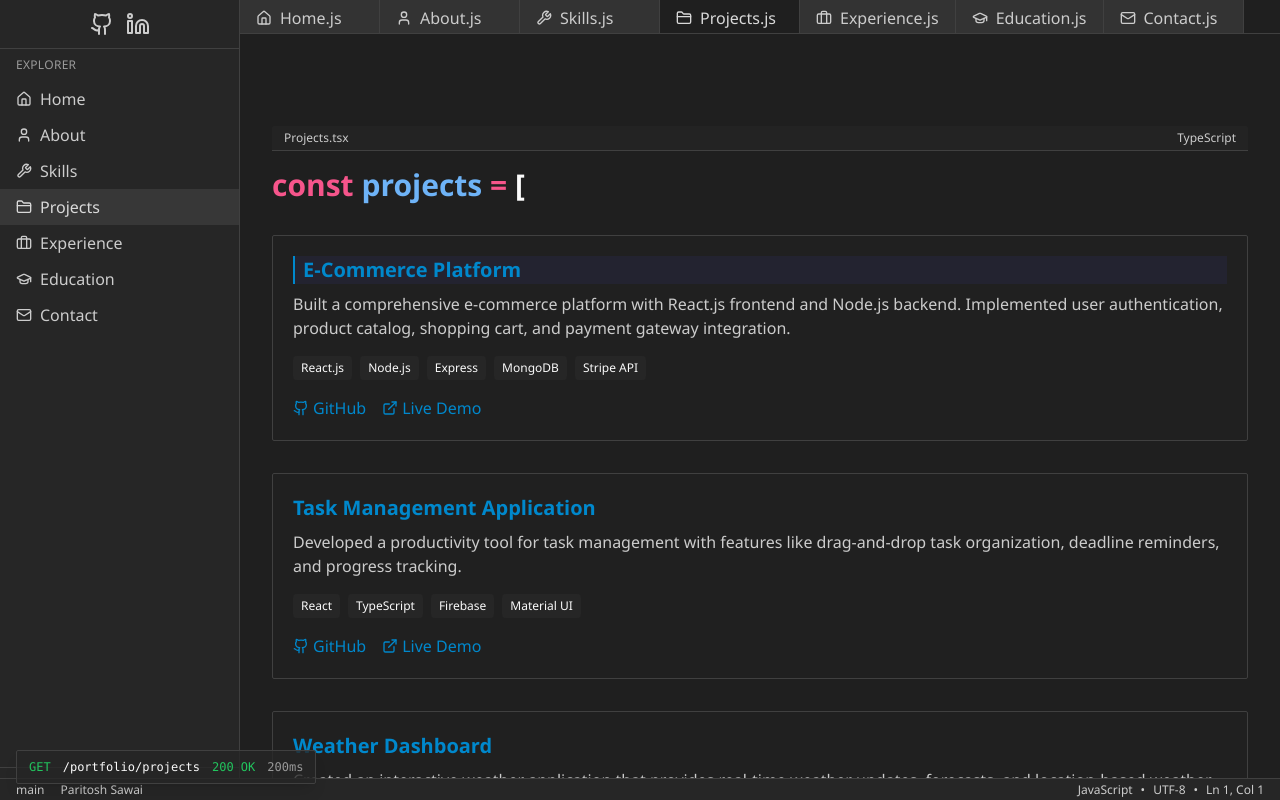
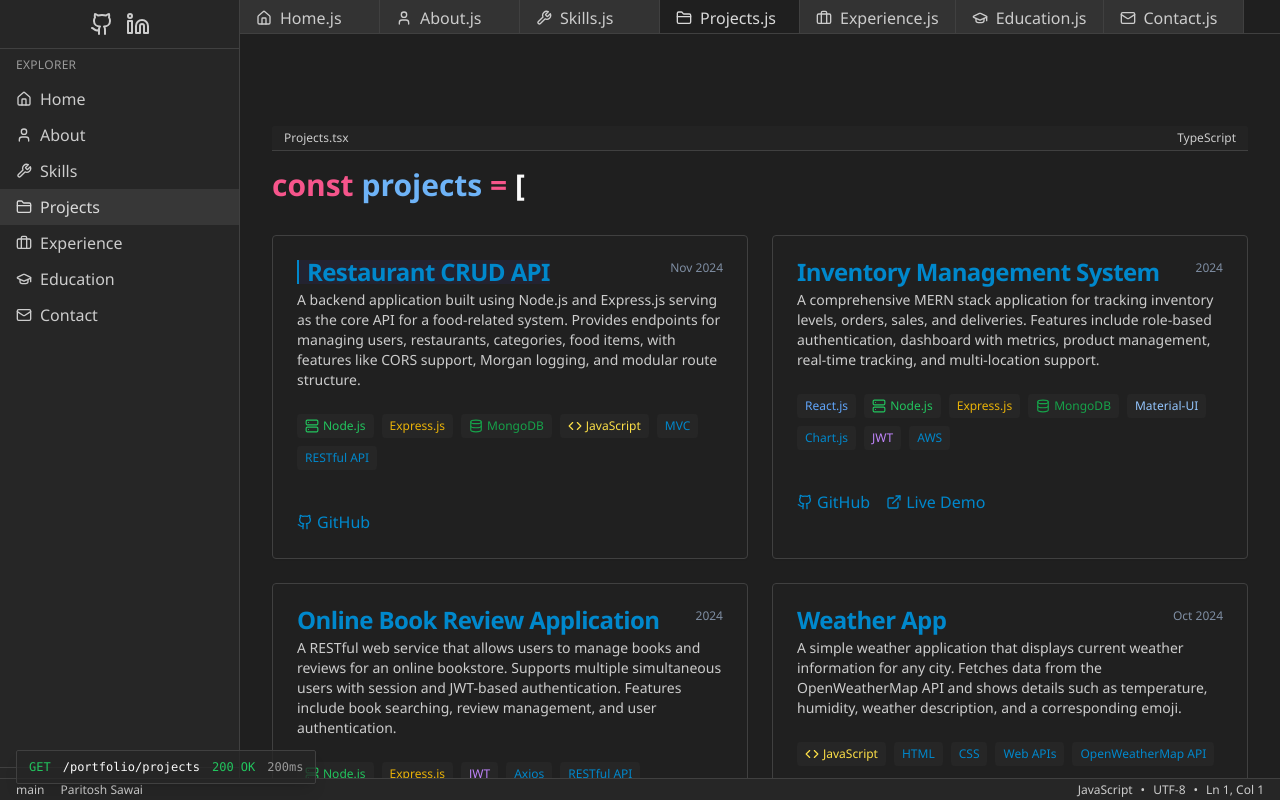
Before and after one commit to paritoshsawai/Portfolio, a React (Vite) app: page /projects in a window 1280 px wide. Built offline with nearby package versions, Linux system fonts and the light colour scheme; a web font is replaced by a local one.

Commit message:
Add project details
Add details for multiple projects to the projects section.

```diff
--- a/src/pages/Projects.tsx
+++ b/src/pages/Projects.tsx
@@ -1,76 +1,166 @@
 
 import React from 'react';
-import { Github, ExternalLink } from 'lucide-react';
+import { Github, ExternalLink, Server, Code, Database } from 'lucide-react';
+import CodeHeader from '../components/common/CodeHeader';
+import { Card, CardContent, CardDescription, CardFooter, CardHeader, CardTitle } from '@/components/ui/card';
 
 const Projects = () => {
   const projects = [
     {
-      title: "E-Commerce Platform",
-      description: "Built a comprehensive e-commerce platform with React.js frontend and Node.js backend. Implemented user authentication, product catalog, shopping cart, and payment gateway integration.",
-      technologies: ["React.js", "Node.js", "Express", "MongoDB", "Stripe API"],
-      github: "https://github.com/paritoshsawai",
-      liveDemo: "#"
+      title: "Restaurant CRUD API",
+      description: "A backend application built using Node.js and Express.js serving as the core API for a food-related system. Provides endpoints for managing users, restaurants, categories, food items, with features like CORS support, Morgan logging, and modular route structure.",
+      technologies: ["Node.js", "Express.js", "MongoDB", "JavaScript", "MVC", "RESTful API"],
+      github: "https://github.com/paritoshsawai/Resturant-CRUD-operation-using-NodeJS",
+      liveDemo: "#",
+      date: "Nov 2024"
     },
     {
-      title: "Task Management Application",
-      description: "Developed a productivity tool for task management with features like drag-and-drop task organization, deadline reminders, and progress tracking.",
-      technologies: ["React", "TypeScript", "Firebase", "Material UI"],
-      github: "https://github.com/paritoshsawai",
-      liveDemo: "#"
+      title: "Inventory Management System",
+      description: "A comprehensive MERN stack application for tracking inventory levels, orders, sales, and deliveries. Features include role-based authentication, dashboard with metrics, product management, real-time tracking, and multi-location support.",
+      technologies: ["React.js", "Node.js", "Express.js", "MongoDB", "Material-UI", "Chart.js", "JWT", "AWS"],
+      github: "https://github.com/paritoshsawai/Inventory-Management-System",
+      liveDemo: "https://inventory-management-system-1dxj3x4u4-paritoshsawais-projects.vercel.app/",
+      date: "2024"
     },
     {
-      title: "Weather Dashboard",
-      description: "Created an interactive weather application that provides real-time weather updates, forecasts, and location-based weather information by integrating with a weather API.",
-      technologies: ["JavaScript", "React", "OpenWeather API", "CSS3"],
-      github: "https://github.com/paritoshsawai",
-      liveDemo: "#"
+      title: "Online Book Review Application",
+      description: "A RESTful web service that allows users to manage books and reviews for an online bookstore. Supports multiple simultaneous users with session and JWT-based authentication. Features include book searching, review management, and user authentication.",
+      technologies: ["Node.js", "Express.js", "JWT", "Axios", "RESTful API", "Async/Await"],
+      github: "https://github.com/paritoshsawai/NodeJS-and-Express-CRUD-operation",
+      liveDemo: "#",
+      date: "2024"
     },
     {
-      title: "Personal Portfolio",
-      description: "Designed and implemented a VS Code-themed portfolio website showcasing my projects and skills using React and TailwindCSS.",
-      technologies: ["React", "TailwindCSS", "React Router"],
-      github: "https://github.com/paritoshsawai",
-      liveDemo: "#"
+      title: "Weather App",
+      description: "A simple weather application that displays current weather information for any city. Fetches data from the OpenWeatherMap API and shows details such as temperature, humidity, weather description, and a corresponding emoji.",
+      technologies: ["JavaScript", "HTML", "CSS", "Web APIs", "OpenWeatherMap API"],
+      github: "https://github.com/paritoshsawai/Get-Weather-Info",
+      liveDemo: "#",
+      date: "Oct 2024"
+    },
+    {
+      title: "Calculator",
+      description: "A simple, responsive calculator providing basic arithmetic operations like addition, subtraction, multiplication, and division. Features a clean UI with real-time result display and a responsive design for various screen sizes.",
+      technologies: ["JavaScript", "HTML5", "CSS3"],
+      github: "https://github.com/paritoshsawai/Calcuator-with-JAVASCRIPT",
+      liveDemo: "#",
+      date: "Oct 2024"
+    },
+    {
+      title: "Demographic Data Analyzer",
+      description: "Python-based analysis of demographic data from the 1994 U.S. Census database. Analyzes distribution of races, average ages, education levels, and income using Pandas and data processing techniques.",
+      technologies: ["Python", "Pandas", "Data Analysis"],
+      github: "https://github.com/paritoshsawai/Demographic-data-analyzer-with-Python",
+      liveDemo: "#",
+      date: "2024"
+    },
+    {
+      title: "Statistics Calculator",
+      description: "Python function that calculates mean, variance, standard deviation, maximum, minimum, and sum of a 3x3 matrix. Takes a list of 9 numbers as input and outputs a dictionary with calculated statistics.",
+      technologies: ["Python", "NumPy", "Statistics"],
+      github: "https://github.com/paritoshsawai/mean-var-std-calculator-in-Python",
+      liveDemo: "#",
+      date: "2024"
+    },
+    {
+      title: "Random Password Generator",
+      description: "A tool that generates random passwords based on specified criteria such as length, inclusion of lowercase letters, uppercase letters, numbers, and symbols. Includes validation to ensure a valid length and character selection.",
+      technologies: ["JavaScript", "HTML", "CSS"],
+      github: "https://github.com/paritoshsawai/Random-Password-Genrator-with-Javascript",
+      liveDemo: "#",
+      date: "2024"
+    },
+    {
+      title: "Temperature Converter",
+      description: "A responsive web application that converts temperatures between Celsius, Fahrenheit, and Kelvin with real-time conversion and a clean, intuitive interface. Optimized for mobile devices with a responsive layout.",
+      technologies: ["JavaScript", "HTML5", "CSS3"],
+      github: "https://github.com/paritoshsawai/Tempreture-converter",
+      liveDemo: "#",
+      date: "2024"
+    },
+    {
+      title: "Travel Bloom",
+      description: "A dynamic travel website allowing users to search for destinations, learn about the company, and submit travel requirements through an interactive form. Features destination search using AJAX, company information, and a form for travel preferences.",
+      technologies: ["JavaScript (ES6+)", "HTML5", "CSS3", "AJAX", "REST API", "DOM Manipulation"],
+      github: "#",
+      liveDemo: "#",
+      date: "2024"
     }
   ];
 
+  // Get a list of all unique technologies across all projects
+  const allTechnologies = [...new Set(projects.flatMap(p => p.technologies))];
+
+  const getTechColor = (tech) => {
+    const techColors = {
+      "Node.js": "text-green-500",
+      "Express.js": "text-yellow-500",
+      "MongoDB": "text-green-600",
+      "React.js": "text-blue-400",
+      "JavaScript": "text-yellow-300",
+      "HTML5": "text-orange-500",
+      "CSS3": "text-blue-500",
+      "Python": "text-green-400",
+      "JWT": "text-purple-400",
+      "Material-UI": "text-blue-300",
+      "REST API": "text-indigo-400",
+    };
+
+    return techColors[tech] || "text-accent";
+  };
+
+  const getTechIcon = (tech) => {
+    const techIcons = {
+      "Node.js": <Server className="text-green-500" size={14} />,
+      "MongoDB": <Database className="text-green-600" size={14} />,
+      "JavaScript": <Code className="text-yellow-300" size={14} />,
+      "Python": <Code className="text-green-400" size={14} />
+    };
+
+    return techIcons[tech] || null;
+  };
+
   return (
     <div className="py-8">
-      {/* VS Code-like file header */}
-      <div className="flex items-center bg-sidebar/70 text-sidebar-foreground text-xs px-3 py-1 border-b border-border mb-4 rounded-t-md">
-        <span className="mr-2">Projects.tsx</span>
-        <span className="ml-auto">TypeScript</span>
-      </div>
+      <CodeHeader filename="Projects.tsx" language="TypeScript" />
 
       <h1 className="text-3xl font-bold mb-8">
         <span className="code-keyword">const</span> <span className="code-variable">projects</span> <span className="code-keyword">=</span> [
       </h1>
 
-      <div className="space-y-8">
+      <div className="grid grid-cols-1 md:grid-cols-2 gap-6">
         {projects.map((project, index) => (
-          <div
+          <Card
             key={index}
-            className="border border-border rounded-md p-5 bg-sidebar/30 hover:bg-sidebar/50 transition-all duration-300 hover:shadow-lg hover:border-accent/50 transform hover:-translate-y-1"
+            className="border border-border bg-sidebar/30 hover:bg-sidebar/50 transition-all duration-300 hover:shadow-lg hover:border-accent/50 transform hover:-translate-y-1"
           >
-            <h2 className="text-xl font-semibold mb-2 text-accent">
-              {index === 0 ? (
-                <div className="active-line pl-2">{project.title}</div>
-              ) : (
-                project.title
-              )}
-            </h2>
+            <CardHeader>
+              <div className="flex justify-between items-start">
+                <CardTitle className={index === 0 ? "active-line pl-2 text-accent" : "text-accent"}>
+                  {project.title}
+                </CardTitle>
+                <div className="text-xs text-muted-foreground">{project.date}</div>
+              </div>
+              <CardDescription className="text-sidebar-foreground">
+                {project.description}
+              </CardDescription>
+            </CardHeader>
 
-            <p className="mb-4 text-sidebar-foreground">{project.description}</p>
-
+            <CardContent>
               <div className="flex flex-wrap gap-2 mb-4">
                 {project.technologies.map((tech, techIndex) => (
-                <span key={techIndex} className="px-2 py-1 text-xs bg-sidebar rounded hover:bg-accent/20 transition-colors">
+                  <span
+                    key={techIndex}
+                    className={`px-2 py-1 text-xs bg-sidebar rounded hover:bg-accent/20 transition-colors flex items-center gap-1 ${getTechColor(tech)}`}
+                  >
+                    {getTechIcon(tech)}
                     {tech}
                   </span>
                 ))}
               </div>
+            </CardContent>
 
-            <div className="flex space-x-4">
+            <CardFooter className="flex space-x-4">
               <a
                 href={project.github}
                 target="_blank"
@@ -80,6 +170,7 @@ const Projects = () => {
                 <Github size={16} className="mr-1" />
                 <span>GitHub</span>
               </a>
+              {project.liveDemo !== "#" && (
                 <a
                   href={project.liveDemo}
                   target="_blank"
@@ -89,8 +180,9 @@ const Projects = () => {
                   <ExternalLink size={16} className="mr-1" />
                   <span>Live Demo</span>
                 </a>
-            </div>
-          </div>
+              )}
+            </CardFooter>
+          </Card>
         ))}
       </div>
 
@@ -99,7 +191,6 @@ const Projects = () => {
       </div>
 
       <div className="code-block mt-8 relative rounded-md overflow-hidden border border-border">
-        {/* VS Code-like line numbers */}
         <div className="flex">
           <div className="py-3 px-2 text-sidebar-foreground/60 bg-sidebar/40 text-xs font-mono text-right select-none">
             <div className="pr-2">01</div>
```
Lines whose indentation alone changed are shown as unchanged.
